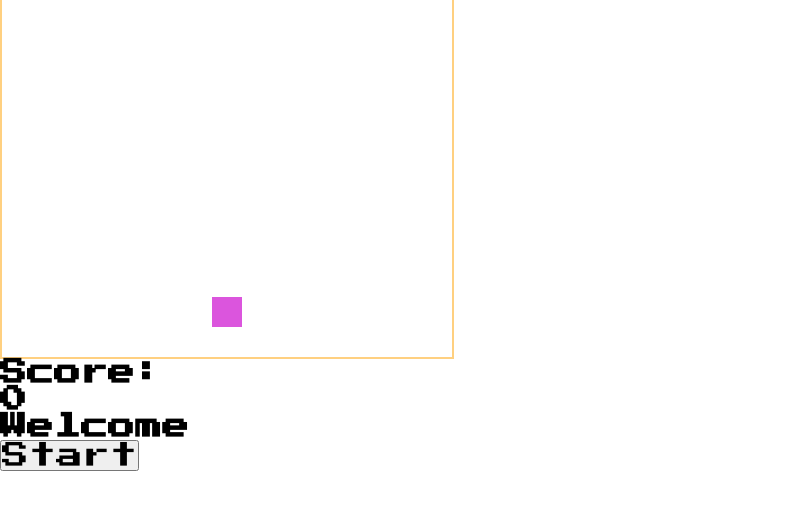
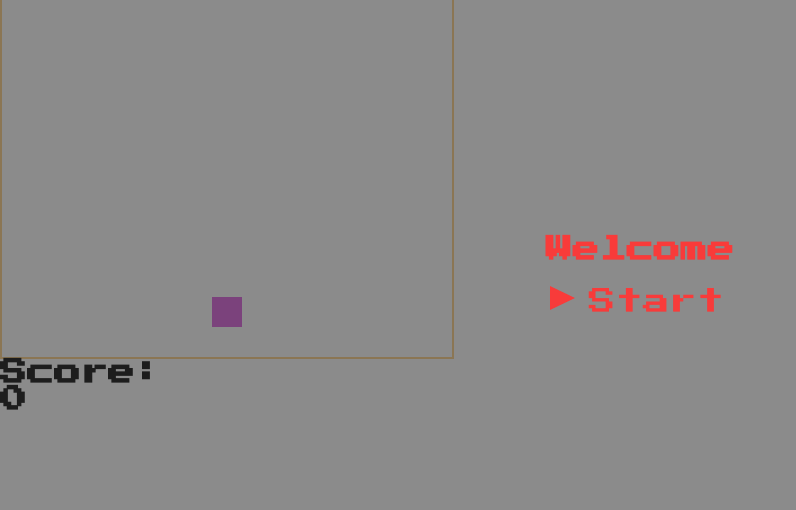
Before and after one commit to 3afaf-ahadad/Space_Invaders, a plain HTML site: page index.html in a window 1280 px wide. Shown: the part 122-632 px from the top of the page, without its empty margins (0-796 px from the left). Drawn offline with Linux system fonts and the light colour scheme.

Commit message:
adding some style and logic improvements

```diff
--- a/script.js
+++ b/script.js
@@ -115,6 +115,7 @@ function moveInvaders() {
   }
   if (killedInvaders.length === spaceInvaders.length) {
     scoreDisplay.innerHTML = "!YOU WIN!";
+    removeEvents();
     clearInterval(invadersId);
     flashWin();
   }
--- a/style.css
+++ b/style.css
@@ -37,3 +37,43 @@ border-radius: 30px;
 .explode {
   background-color: #f83b3a;
 }
+
+.start-container {
+  background-color: #33333391;
+  position: fixed;
+  top: 0;
+  width: 100%;
+  height: 100%;
+  color: #f83b3a;
+  text-align: center;
+  display: flex;
+  justify-content: center;
+  align-items: center;
+  flex-direction: column;
+  gap: 1rem;
+}
+
+
+.start-container button {
+  border: solid transparent;
+  padding: 1%;
+  background-color: transparent;
+  color: #f83b3a;
+  cursor: pointer;
+}
+
+
+
+.select {
+  width: 0px;
+  height: 0px;
+  border-top: 12.5px solid transparent;
+  border-bottom: 12.5px solid transparent;
+  border-left: 25px solid #f83b3a;
+  margin: 2.5px;
+}
+.select-box {
+  display: flex;
+  flex-direction: row-reverse;
+  gap: .3rem;
+}
```
